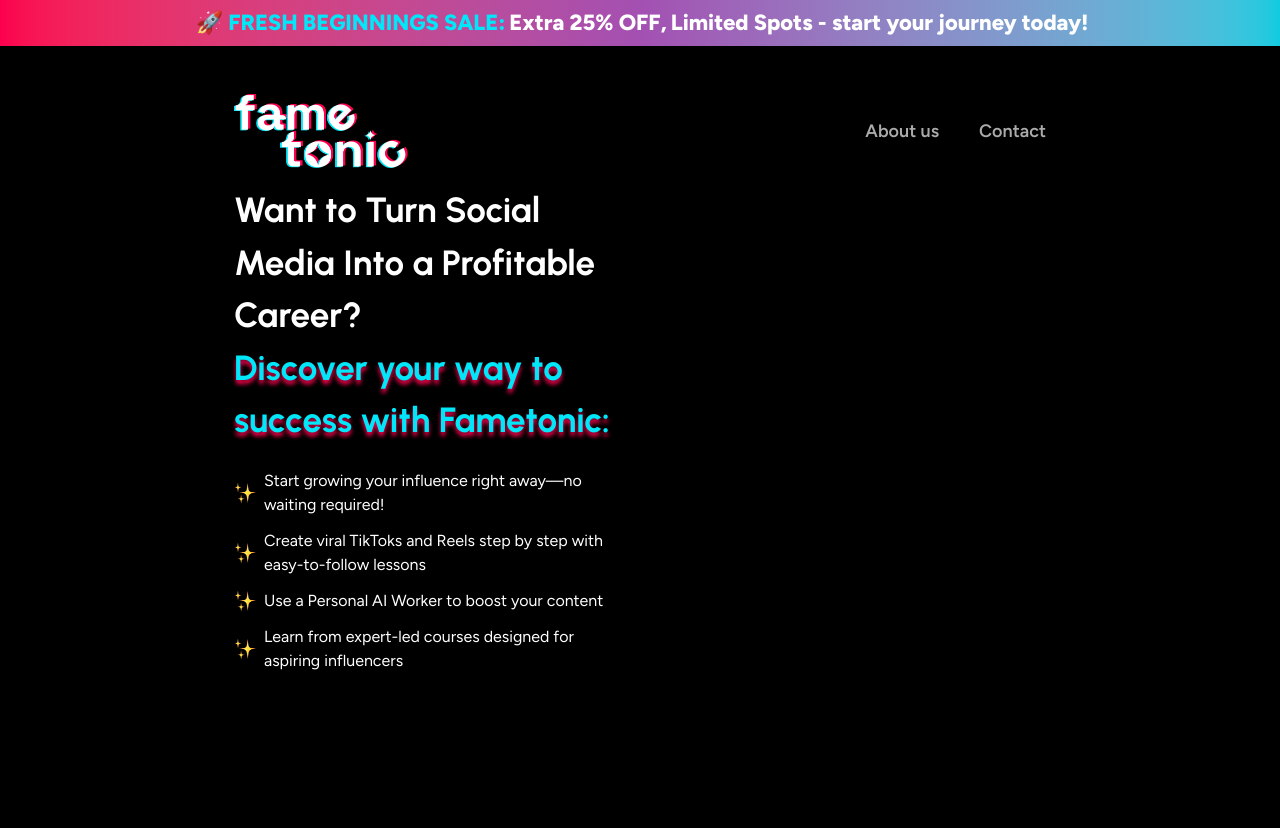
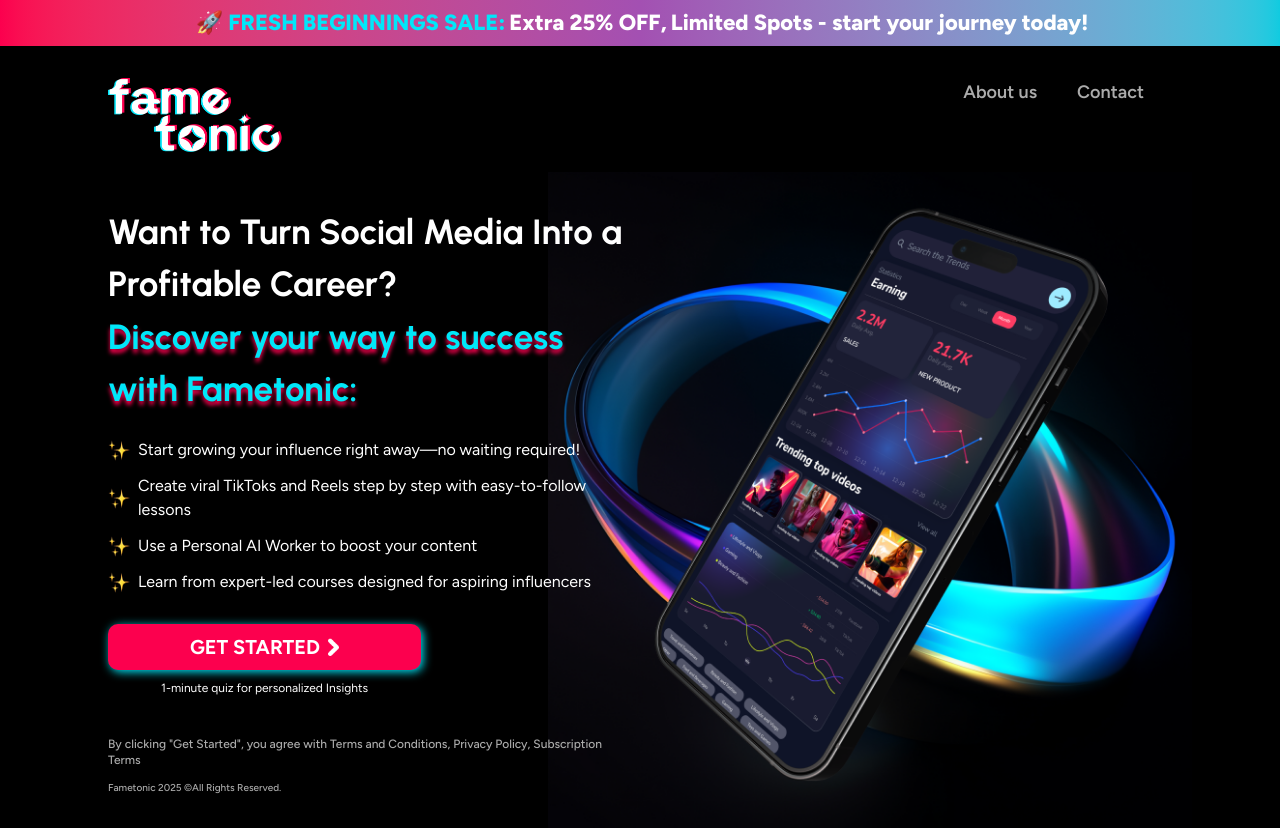
Before and after one commit to s4m1n/netzet_fame_tonic, a Next.js app: page / in a window 1280 px wide. Before the commit the page ends 800 px from the top, so only its background shows below. Built offline with nearby package versions, Linux system fonts and the light colour scheme.

Commit message:
Implement CallTo Action, FootNote components and update Header according to UI

```diff
--- a/app/page.tsx
+++ b/app/page.tsx
@@ -2,6 +2,9 @@
 import Header from "@/components/Header";
 import FeatureList from "@/components/FeatureList";
 import features from "./data.json";
+import CallToActionBtn from "@/components/CallToActionBtn";
+import TrendingAnalysisImage from "@/components/TrendingAnalysisImage";
+import FootNote from "@/components/FootNote";
 
 export default function Home() {
   return (
@@ -10,7 +13,7 @@
         <PromotionBanner />
         <div className="max-w-6xl mx-5 sm:mx-auto sm:px-6">
           <Header />
-          <div className="flex flex-col-reverse items-center sm:flex-row relative">
+          <div className="flex flex-col-reverse items-center sm:flex-row relative sm:ml-5 sm:mt-5">
             <div className="flex flex-col items-center sm:items-start sm:max-w-[48%] relative z-10 sm-pr-8">
               <h1 className="text-[25px] sm:text-[35px] font-bold text-center sm:text-left ">
                 Want to Turn Social Media Into a Profitable Career?
@@ -19,7 +22,17 @@
                 Discover your way to success with Fametonic:
               </h1>
               <FeatureList features={features} />
+              <div className="sm:flex hidden flex-col gap-[10px] sm:w-[313px] w-full items-center mt-6">
+                <CallToActionBtn />
+              </div>
+
+              <div className="sm:hidden flex flex-col gap-[10px] sm:w-[313px] w-full items-center fixed bottom-0 bg-black py-10 px-5">
+                <CallToActionBtn />
+              </div>
+
+              <FootNote />
             </div>
+            <TrendingAnalysisImage />
           </div>
         </div>
       </main>
--- /dev/null
+++ b/components/CallToActionBtn.tsx
@@ -0,0 +1,21 @@
+import Image from "next/image";
+import Link from "next/link";
+
+const CTAButton = () => (
+  <>
+    <Link
+      data-testid="cta-button"
+      className="bg-gradientpink w-full text-white font-bold py-2 px-4 rounded-[10px] text-center text-[20px]  hover:bg-gradientpink/80 shadow-[2px_2px_10px_rgba(0,231,249,1)] flex justify-center items-center gap-2"
+      href="#"
+      passHref
+    >
+      GET STARTED
+      <Image src="/right-arrow.png" alt="Right arrow" width={11} height={6} />
+    </Link>
+    <p className="text-xs font-normal">
+      1-minute quiz for personalized Insights
+    </p>
+  </>
+);
+
+export default CTAButton;
--- a/components/FeatureList.tsx
+++ b/components/FeatureList.tsx
@@ -10,7 +10,7 @@
 const FeatureList = ({ features }: { features: Feature[] }) => (
   <ul className="text-[16px] text-left gap-2 mt-4">
     {features.map((feature) => (
-      <li key={feature?.id} className="flex items-center gap-2 py-1.5">
+      <li key={feature.id} className="flex items-center gap-2 py-1.5">
         <Image
           aria-hidden
           src={feature.icon}
--- /dev/null
+++ b/components/FootNote.tsx
@@ -0,0 +1,11 @@
+const FootNote = () => (
+  <div className="mt-5 sm:mt-10 flex flex-col gap-3 items-center sm:items-start text-center sm:text-left  font-medium text-[#ABABAB]">
+    <h2 className="text-xs">
+      By clicking &quot;Get Started&quot;, you agree with Terms and Conditions,
+      Privacy Policy, Subscription Terms
+    </h2>
+    <p className="text-[10px]">Fametonic 2025 ©All Rights Reserved.</p>
+  </div>
+);
+
+export default FootNote;
--- a/components/Header.tsx
+++ b/components/Header.tsx
@@ -14,32 +14,27 @@
 
   return (
     <>
-      <header className="flex justify-between items-center py-4">
-        {/* Logo */}
-        <Link href="/" aria-label="Fame Tonic Home">
+      <div className="flex justify-between items-start">
         <Image
+          aria-hidden
           src="/website-logo.png"
           alt="Fame Tonic Logo"
           width={174}
           height={174}
-            className="w-[108px] sm:w-[174px] object-contain"
+          className="h-auto w-[108px] sm:w-[174px] object-contain transform translate-x-full sm:transform-none sm:translate-x-0 sm:ml-5"
         />
-        </Link>
-
-        {/* Desktop Navigation */}
-        <nav className="hidden sm:flex gap-10 text-lg font-semibold text-accentgray">
+        <div className="hidden sm:flex gap-10 text-lg font-semibold text-accentgray sm:pr-12">
           {navigationLinks.map((link) => (
             <Link
+              href={link.href}
               key={link.name}
-              href={link.href}
-              data-testid={`desktop-${link.testId}`}
+              passHref
+              data-testid="desktop-about"
             >
               {link.name}
             </Link>
           ))}
-        </nav>
-
-        {/* Mobile Menu Button */}
+        </div>
         <button
           className="sm:hidden flex items-center"
           onClick={() => setIsMenuVisible(!isMenuVisible)}
@@ -52,9 +47,7 @@
             height={24}
           />
         </button>
-      </header>
-
-      {/* Mobile Navigation Menu */}
+      </div>
       {isMenuVisible && (
         <div className="fixed inset-0 bg-black bg-opacity-75 flex flex-col items-center justify-center z-50">
           <button
@@ -66,11 +59,12 @@
           </button>
           {navigationLinks.map((link) => (
             <Link
+              href={link.href}
               key={link.name}
-              href={link.href}
+              passHref
               className="text-white text-xl font-semibold mb-4"
               onClick={() => setIsMenuVisible(false)}
-              data-testid={`mobile-${link.testId}`}
+              data-testid="mobile-about"
             >
               {link.name}
             </Link>
--- /dev/null
+++ b/components/TrendingAnalysisImage.tsx
@@ -0,0 +1,16 @@
+import Image from "next/image";
+
+const TrendingAnalysisImage = () => {
+  return (
+    <div className="relative sm:-ml-20 z-0 w-full sm:w-auto">
+      <Image
+        src="/trending-analysis.png"
+        alt="Trending Analysis"
+        width={666}
+        height={679}
+      />
+    </div>
+  );
+};
+
+export default TrendingAnalysisImage;
```
Lines whose indentation alone changed are shown as unchanged.
